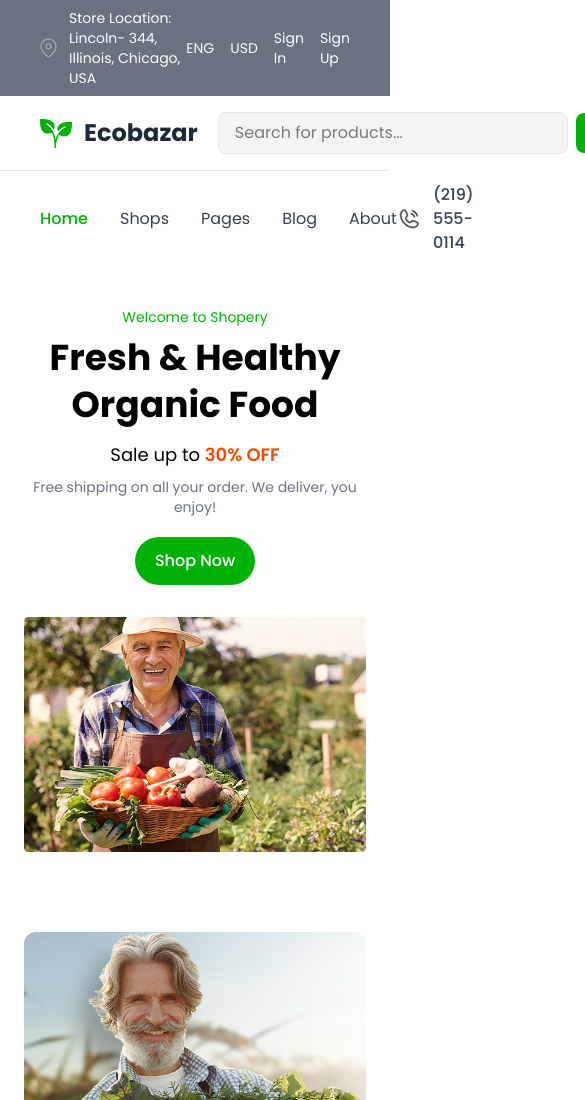
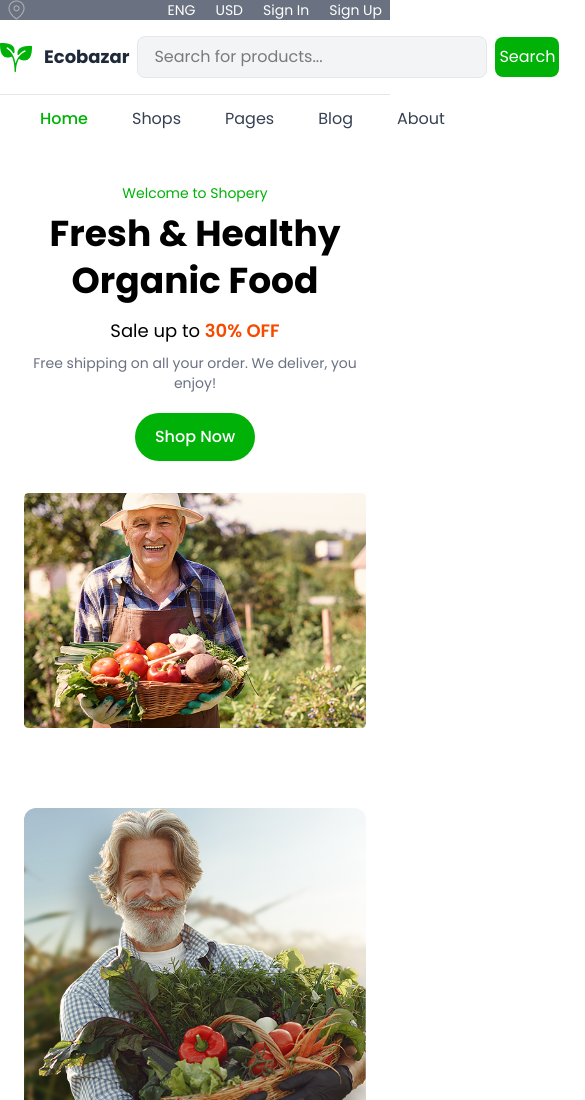
Before and after one commit to Marufsheikh404/Farmly, a plain HTML site: page index.html in a window 390 px wide. Shown: the top 1100 px of the page, 585 px wide, since content can reach past the window. Drawn offline with nearby package versions, Linux system fonts and the light colour scheme.

Commit message:
reponsive is compelete

```diff
--- a/index.html
+++ b/index.html
@@ -23,16 +23,16 @@
 
 <body>
     <header>
-        <section class="container px-10 mx-auto bg-gray-500">
+        <section class="container px-2 md:px-8 lg:px-10 mx-auto bg-gray-500">
             <div>
-                <div class="flex items-center justify-between py-2">
+                <div class="flex items-center justify-between lg:py-2">
                     <div class="flex items-center gap-3">
                         <!-- Fixed image path consistency -->
                         <img src="/image/Map Pin.png" alt="Location pin">
                         <!-- Fixed text size class from text-3 to text-sm -->
-                        <p class="text-white text-sm">Store Location: Lincoln- 344, Illinois, Chicago, USA</p>
+                        <p class="text-white text-sm hidden md:block lg:block">Store Location: Lincoln- 344, Illinois, Chicago, USA</p>
                     </div>
-                    <div class="flex items-center gap-4">
+                    <div class="flex items-center gap-5 md:gap-4 lg:gap-4">
                         <!-- Added proper spacing and hover effects -->
                         <p class="text-white text-sm hover:text-gray-200 cursor-pointer">ENG</p>
                         <p class="text-white text-sm hover:text-gray-200 cursor-pointer">USD</p>
@@ -43,13 +43,13 @@
             </div>
         </section>
 
-        <section class="container px-10 py-4 mx-auto">
+        <section class="container md:px-8 lg:px-10 py-4 mx-auto">
             <div>
-                <div class="flex justify-between items-center gap-5">
+                <div class="flex justify-between items-center gap-2 md:gap-4 lg:gap-5">
                     <div class="flex items-center gap-3">
                         <!-- Fixed image path consistency -->
                         <img src="/image/Group.png" alt="Ecobazar logo">
-                        <h1 class="font-bold text-2xl text-gray-800">Ecobazar</h1>
+                        <h1 class="font-bold text-lg md:text-xl lg:text-2xl text-gray-800">Ecobazar</h1>
                     </div>
                     <div class="flex items-center gap-2 flex-1 max-w-md mx-8">
                         <!-- Improved search input styling -->
@@ -58,13 +58,13 @@
                             type="text" placeholder="Search for products...">
                         <!-- Fixed typo from "Seach" to "Search" and improved button styling -->
                         <button
-                            class="bg-[#00B207] text-white px-4 py-2 rounded-lg hover:bg-[#009A06] transition-colors">Search</button>
+                            class="bg-[#00B207] text-white px-1 md:px-4 lg:px-4 py-2 rounded-lg hover:bg-[#009A06] transition-colors">Search</button>
                     </div>
                     <div class="flex items-center gap-4">
                         <!-- Fixed image paths and added alt text -->
-                        <img src="/image/Heart.png" alt="Wishlist" class="w-6 cursor-pointer hover:opacity-80">
+                        <img src="/image/Heart.png" alt="Wishlist" class="w-6 cursor-pointer hover:opacity-80 hidden md:block lg:block">
                         <img src="/image/Shopping Card.png" alt="Shopping cart"
-                            class="w-24 cursor-pointer hover:opacity-80">
+                            class="w-24 cursor-pointer hover:opacity-80 hidden md:block lg:block">
                     </div>
                 </div>
             </div>
@@ -77,7 +77,7 @@
         <section class="container mx-auto px-10 py-3">
             <div>
                 <div class="flex justify-between items-center">
-                    <nav class="flex items-center gap-8">
+                    <nav class="flex items-center gap-11 md:gap-5 lg:gap-8">
                         <!-- Fixed syntax error from text=[#00B207] to text-[#00B207] and improved navigation styling -->
                         <a href="#" class="text-[#00B207] font-medium hover:text-[#009A06] transition-colors">Home</a>
                         <a href="#" class="text-gray-700 hover:text-[#00B207] transition-colors">Shops</a>
@@ -85,7 +85,7 @@
                         <a href="#" class="text-gray-700 hover:text-[#00B207] transition-colors">Blog</a>
                         <a href="#" class="text-gray-700 hover:text-[#00B207] transition-colors">About</a>
                     </nav>
-                    <div class="flex items-center gap-3">
+                    <div class="md:flex lg:flex items-center gap-3 hidden md:block lg:block">
                         <!-- Fixed image path consistency -->
                         <img class="w-6" src="/image/PhoneCall 1.png" alt="Phone icon">
                         <p class="text-gray-700 font-medium">(219) 555-0114</p>
@@ -95,7 +95,7 @@
         </section>
     </header>
 
-    <main>
+    <main >
         <section class="container mx-auto px-6 md:px-10 py-10">
             <div class="flex flex-col md:flex-row items-center gap-8">
                 <div class="text-center md:text-left">
@@ -116,7 +116,7 @@
                 </div>
 
                 <div class="w-full md:w-1/2">
-                    <img src="image/Image.png" alt="Fresh Organic Food" class="max-w-full h-auto">
+                    <img src="image/Image.png" alt="Fresh Organic Food" class="lg:max-w-full h-auto">
                 </div>
             </div>
         </section>
@@ -338,6 +338,7 @@
             </div>
         </section>
     </main>
+
     <footer>
         <div class="container mx-auto px-6 md:px-10 ">
               <img src="/image/Company Logo.png" alt="">
```
